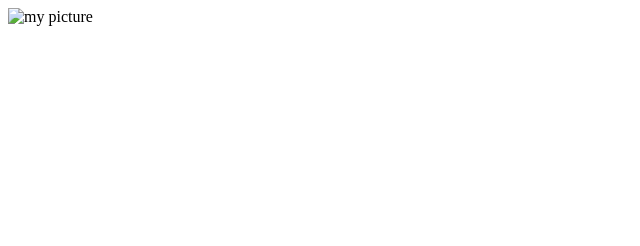
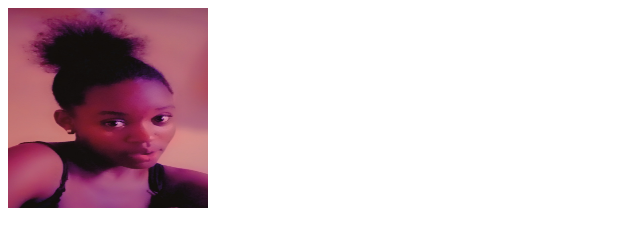
Before and after one commit to Rollingsl/rolling, a plain HTML site: page photo.html in a window 1280 px wide. Shown: the whole page, without its empty margins (0-640 px from the left). Drawn offline with Linux system fonts and the light colour scheme.

Commit message:
Update photo.html

```diff
--- a/photo.html
+++ b/photo.html
@@ -5,7 +5,7 @@
     <title>MY PERSONAL WEBSITE</title>
 </head>
 <body>
-<img src="Camera Roll/kirabo.png" width="200" height="200" alt="my picture"/>
+<img src="kirabo.png" width="200" height="200" alt="my picture"/>
 
 </body>
 </html>
```
